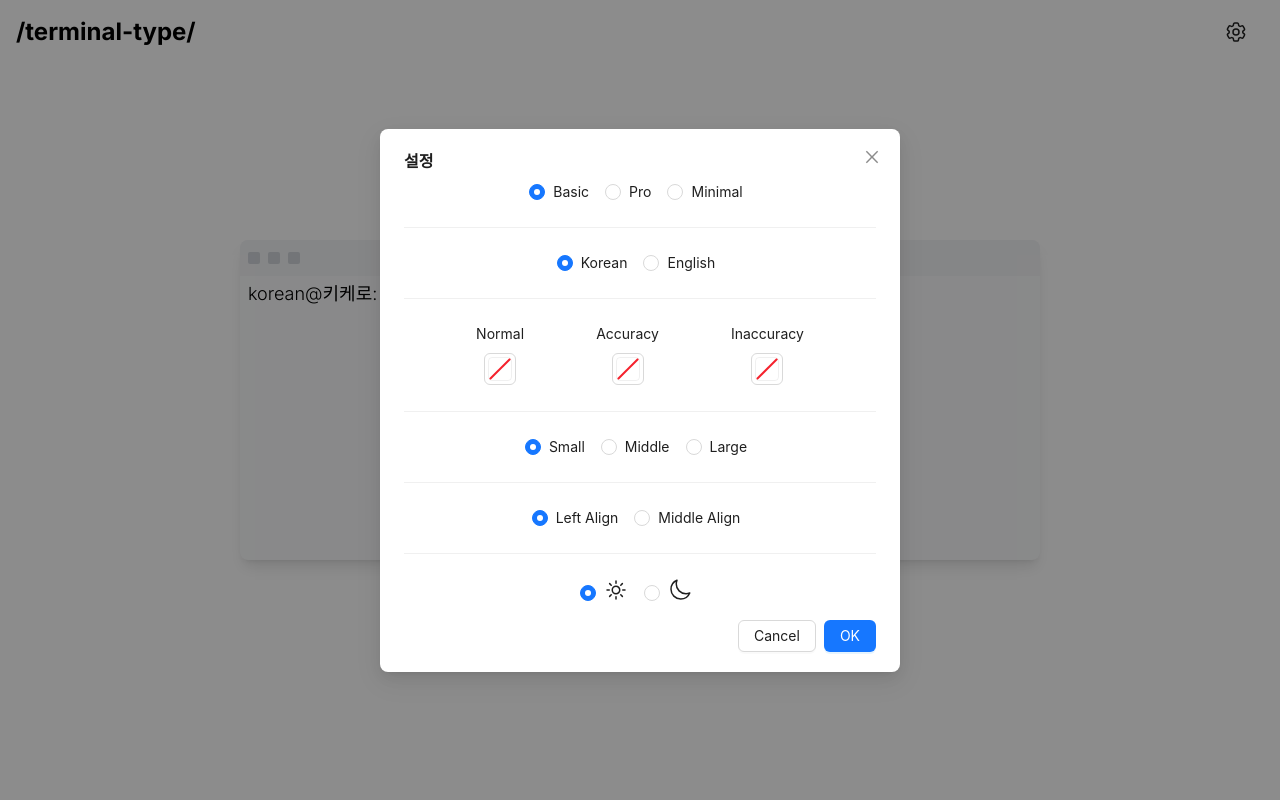
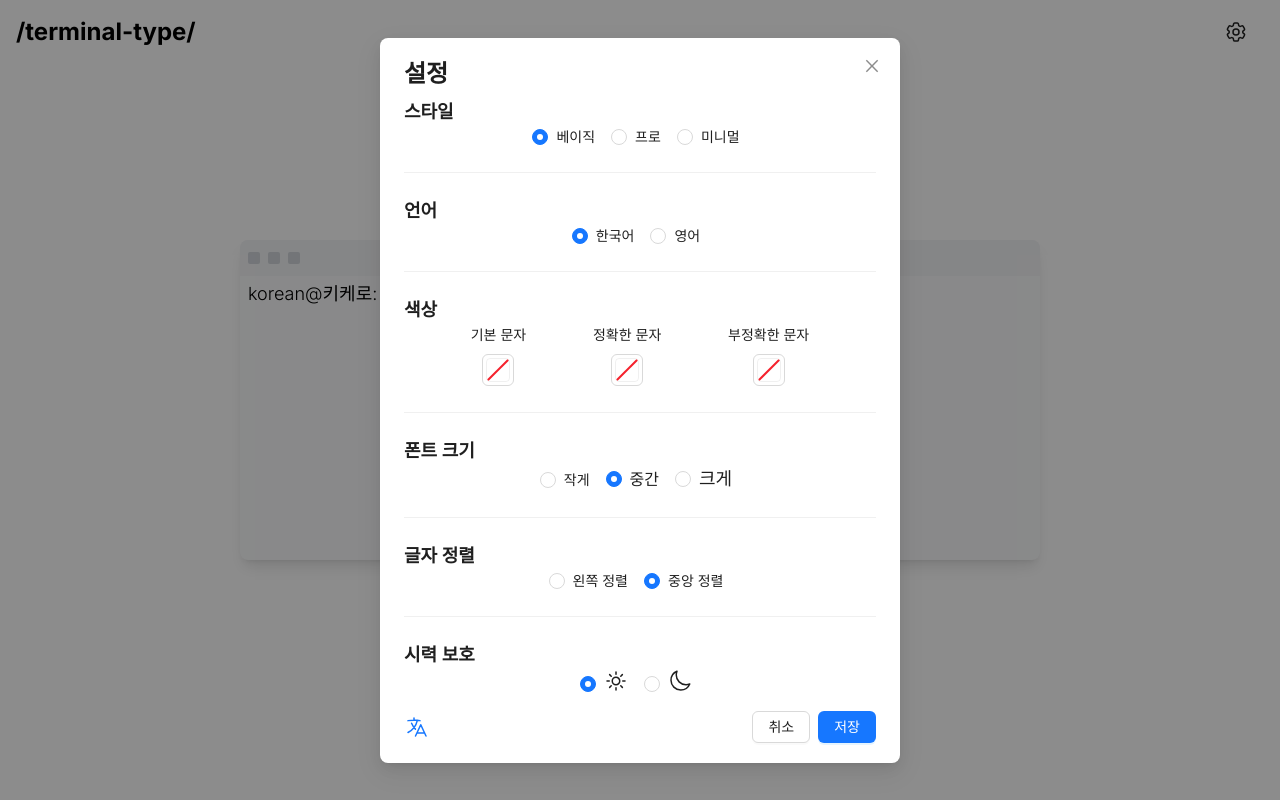
Before and after one commit to ta09472/typing-web, a Next.js app: page / in a window 1280 px wide. Both pictures are taken after a click on the button 1236 px from the left and 32 px from the top of the page. Built offline with nearby package versions, Linux system fonts and the light colour scheme.

Commit message:
modal 추가

```diff
--- a/src/app/components/ColorRadio.tsx
+++ b/src/app/components/ColorRadio.tsx
@@ -1,7 +1,18 @@
-import { ColorPicker, Radio, RadioChangeEvent, Space } from "antd";
+import { ColorPicker, RadioChangeEvent, Space } from "antd";
 import { useState } from "react";
+import { Color } from "../type/custom";
 
-export default function ColorRadio() {
+interface Props {
+  selectedColor: Color;
+  setSelectedColor: (v: Color) => void;
+  isLocal: boolean;
+}
+
+export default function ColorRadio({
+  selectedColor,
+  setSelectedColor,
+  isLocal,
+}: Props) {
   const [value, setValue] = useState(1);
 
   const onChange = (e: RadioChangeEvent) => {
@@ -11,15 +22,15 @@ export default function ColorRadio() {
   return (
     <div className="flex w-full justify-evenly">
       <Space direction="vertical" className=" flex flex-col items-center">
-        Normal
+        {isLocal ? "기본 문자" : "Normal"}
         <ColorPicker />
       </Space>
       <Space direction="vertical" className=" flex flex-col items-center">
-        Accuracy
+        {isLocal ? "정확한 문자" : "Accuracy"}
         <ColorPicker />
       </Space>
       <Space direction="vertical" className=" flex flex-col items-center">
-        Inaccuracy
+        {isLocal ? "부정확한 문자" : "Inaccuracy"}
         <ColorPicker />
       </Space>
     </div>
--- a/src/app/components/LanguageRadio.tsx
+++ b/src/app/components/LanguageRadio.tsx
@@ -1,17 +1,25 @@
 import { Radio, RadioChangeEvent } from "antd";
-import { useState } from "react";
+import { Language } from "../type/custom";
 
-export default function LanguageRadio() {
-  const [value, setValue] = useState(1);
+interface Props {
+  selectedLanguage: Language;
+  setSelectedLanguage: (v: Language) => void;
+  isLocal: boolean;
+}
 
+export default function LanguageRadio({
+  selectedLanguage,
+  setSelectedLanguage,
+  isLocal,
+}: Props) {
   const onChange = (e: RadioChangeEvent) => {
-    setValue(e.target.value);
+    setSelectedLanguage(e.target.value);
   };
 
   return (
-    <Radio.Group onChange={onChange} value={value}>
-      <Radio value={1}>Korean</Radio>
-      <Radio value={2}>English</Radio>
+    <Radio.Group onChange={onChange} value={selectedLanguage}>
+      <Radio value={"korean"}>{isLocal ? "한국어" : "Korean"}</Radio>
+      <Radio value={"english"}>{isLocal ? "영어" : "English"}</Radio>
     </Radio.Group>
   );
 }
--- a/src/app/components/StyleRadio.tsx
+++ /dev/null
@@ -1,18 +0,0 @@
-import { Radio, RadioChangeEvent } from "antd";
-import { useState } from "react";
-
-export default function StyleRadio() {
-  const [value, setValue] = useState(1);
-
-  const onChange = (e: RadioChangeEvent) => {
-    setValue(e.target.value);
-  };
-
-  return (
-    <Radio.Group onChange={onChange} value={value}>
-      <Radio value={1}>Basic</Radio>
-      <Radio value={2}>Pro</Radio>
-      <Radio value={3}>Minimal</Radio>
-    </Radio.Group>
-  );
-}
--- a/src/app/components/TextAlignRadio.tsx
+++ b/src/app/components/TextAlignRadio.tsx
@@ -1,17 +1,25 @@
 import { Radio, RadioChangeEvent } from "antd";
-import { useState } from "react";
+import { TextAlign } from "../type/custom";
 
-export default function TextAlignRadio() {
-  const [value, setValue] = useState(1);
+interface Props {
+  selectedTextAlign: TextAlign;
+  setSelectedTextAlign: (v: TextAlign) => void;
+  isLocal: boolean;
+}
 
+export default function TextAlignRadio({
+  selectedTextAlign,
+  setSelectedTextAlign,
+  isLocal,
+}: Props) {
   const onChange = (e: RadioChangeEvent) => {
-    setValue(e.target.value);
+    setSelectedTextAlign(e.target.value);
   };
 
   return (
-    <Radio.Group onChange={onChange} value={value}>
-      <Radio value={1}>Left Align</Radio>
-      <Radio value={2}>Middle Align</Radio>
+    <Radio.Group onChange={onChange} value={selectedTextAlign}>
+      <Radio value={"left"}>{isLocal ? "왼쪽 정렬" : "Left Align"}</Radio>
+      <Radio value={"center"}>{isLocal ? "중앙 정렬" : "Center Align"}</Radio>
     </Radio.Group>
   );
 }
--- a/src/app/components/TextSizeRadio.tsx
+++ b/src/app/components/TextSizeRadio.tsx
@@ -1,18 +1,32 @@
 import { Radio, RadioChangeEvent } from "antd";
-import { useState } from "react";
+import { FontSize } from "../type/custom";
 
-export default function TextSizeRadio() {
-  const [value, setValue] = useState(1);
+interface Props {
+  selectedFontSize: FontSize;
+  setSelectedFontSize: (v: FontSize) => void;
+  isLocal: boolean;
+}
 
+export default function TextSizeRadio({
+  selectedFontSize,
+  setSelectedFontSize,
+  isLocal,
+}: Props) {
   const onChange = (e: RadioChangeEvent) => {
-    setValue(e.target.value);
+    setSelectedFontSize(e.target.value);
   };
 
   return (
-    <Radio.Group onChange={onChange} value={value}>
-      <Radio value={1}>Small</Radio>
-      <Radio value={2}>Middle</Radio>
-      <Radio value={3}>Large</Radio>
+    <Radio.Group onChange={onChange} value={selectedFontSize}>
+      <Radio value={"small"} className=" text-[14px]">
+        {isLocal ? "작게" : "Small"}
+      </Radio>
+      <Radio value={"middle"} className="text-[16px]">
+        {isLocal ? "중간" : "Middle"}
+      </Radio>
+      <Radio value={"large"} className="text-lg">
+        {isLocal ? "크게" : "Large"}
+      </Radio>
     </Radio.Group>
   );
 }
--- /dev/null
+++ b/src/app/components/ThemeRadio.tsx
@@ -0,0 +1,26 @@
+import { Radio, RadioChangeEvent } from "antd";
+import { Theme } from "../type/custom";
+
+interface Props {
+  selectedTheme: Theme;
+  setSelectedTheme: (v: Theme) => void;
+  isLocal: boolean;
+}
+
+export default function ThemeRadio({
+  selectedTheme,
+  setSelectedTheme,
+  isLocal,
+}: Props) {
+  const onChange = (e: RadioChangeEvent) => {
+    setSelectedTheme(e.target.value);
+  };
+
+  return (
+    <Radio.Group onChange={onChange} value={selectedTheme}>
+      <Radio value={"basic"}>{isLocal ? "베이직" : "Basic"}</Radio>
+      <Radio value={"pro"}>{isLocal ? "프로" : "Pro"}</Radio>
+      <Radio value={"minimal"}>{isLocal ? "미니멀" : "Minimal"}</Radio>
+    </Radio.Group>
+  );
+}
--- a/src/app/page.tsx
+++ b/src/app/page.tsx
@@ -5,18 +5,38 @@ import Pro from "./components/Pro";
 import Minimal from "./components/Minimal";
 import { DarkModeSwitch } from "./components/DarkModeSwitch";
 import { Button, Divider, Modal } from "antd";
-import StyleRadio from "./components/StyleRadio";
+import ThemeRadio from "./components/ThemeRadio";
 import ColorRadio from "./components/ColorRadio";
 import TextAlignRadio from "./components/TextAlignRadio";
 import LanguageRadio from "./components/LanguageRadio";
 import TextSizeRadio from "./components/TextSizeRadio";
+import {
+  Color,
+  FontSize,
+  Language,
+  Mode,
+  TextAlign,
+  Theme,
+} from "./type/custom";
 
 export default function Home() {
-  const [theme, setTheme] = useState<"basic" | "minimal" | "pro">("basic");
-  const [lang, setLang] = useState<"english" | "korean">("korean");
+  const [systemLang, setSystemLang] = useState<Language>("korean");
+  const [theme, setTheme] = useState<Theme>("basic");
+  const [lang, setLang] = useState<Language>("korean");
+  const [_theme, _setTheme] = useState<Mode>("light");
+  const [fontSize, setFontSize] = useState<FontSize>("middle");
+  const [textAlign, setTextAlign] = useState<TextAlign>("center");
+  const [color, setColor] = useState<Color>({
+    normal: "",
+    accuracy: "",
+    inAccuracy: "",
+  });
+
   const [index, setIndex] = useState(0);
   const [input, setInput] = useState("");
   const [isModalOpen, setIsModalOpen] = useState(false);
+
+  const isLocal = systemLang === "korean";
 
   const showModal = () => {
     setIsModalOpen(true);
@@ -30,7 +50,7 @@ export default function Home() {
     setIsModalOpen(false);
   };
 
-  const renderTheme = (theme: "basic" | "minimal" | "pro") => {
+  const renderTheme = (theme: Theme) => {
     switch (theme) {
       case "pro":
         return (
@@ -103,24 +123,123 @@ export default function Home() {
       </div>
       <Suspense fallback={<div>loading..</div>}>{renderTheme(theme)}</Suspense>
       <Modal
-        title="설정"
+        title={<span className=" text-2xl">{isLocal ? "설정" : "Config"}</span>}
         open={isModalOpen}
         onOk={handleOk}
+        footer={
+          <div className="flex items-center justify-between">
+            <Button
+              className="p-0 m-0"
+              type="link"
+              onClick={() => {
+                setSystemLang((prv) => {
+                  if (prv === "english") return "korean";
+                  return "english";
+                });
+              }}
+            >
+              <svg
+                xmlns="http://www.w3.org/2000/svg"
+                fill="none"
+                viewBox="0 0 24 24"
+                strokeWidth={1.5}
+                stroke="currentColor"
+                className="w-6 h-6"
+              >
+                <path
+                  strokeLinecap="round"
+                  strokeLinejoin="round"
+                  d="m10.5 21 5.25-11.25L21 21m-9-3h7.5M3 5.621a48.474 48.474 0 0 1 6-.371m0 0c1.12 0 2.233.038 3.334.114M9 5.25V3m3.334 2.364C11.176 10.658 7.69 15.08 3 17.502m9.334-12.138c.896.061 1.785.147 2.666.257m-4.589 8.495a18.023 18.023 0 0 1-3.827-5.802"
+                />
+              </svg>
+            </Button>
+            <div className="flex gap-2">
+              <Button onClick={handleCancel}>
+                {isLocal ? "취소" : "Cancel"}
+              </Button>
+              <Button type="primary" onClick={handleOk}>
+                {isLocal ? "저장" : "Save"}
+              </Button>
+            </div>
+          </div>
+        }
         onCancel={handleCancel}
         centered
       >
         <div className="flex flex-col items-center w-full justify-between">
-          <StyleRadio />
+          <div className="flex w-full flex-col">
+            <span className=" font-semibold text-lg">
+              {isLocal ? "스타일" : "Style"}
+            </span>
+            <div className="flex flex-col items-center w-full justify-between">
+              <ThemeRadio
+                selectedTheme={theme}
+                setSelectedTheme={setTheme}
+                isLocal={isLocal}
+              />
+            </div>
+          </div>
           <Divider />
-          <LanguageRadio />
+          <div className="flex w-full flex-col">
+            <span className=" font-semibold text-lg">
+              {isLocal ? "언어" : "Language"}
+            </span>
+            <div className="flex flex-col items-center w-full justify-between">
+              <LanguageRadio
+                selectedLanguage={lang}
+                setSelectedLanguage={setLang}
+                isLocal={isLocal}
+              />
+            </div>
+          </div>
           <Divider />
-          <ColorRadio />
+          <div className="flex w-full flex-col">
+            <span className=" font-semibold text-lg">
+              {isLocal ? "색상" : "Color"}
+            </span>
+            <div className="flex flex-col items-center w-full justify-between">
+              <ColorRadio
+                selectedColor={color}
+                setSelectedColor={setColor}
+                isLocal={isLocal}
+              />
+            </div>
+          </div>
           <Divider />
-          <TextSizeRadio />
+          <div className="flex w-full flex-col">
+            <span className=" font-semibold text-lg">
+              {isLocal ? "폰트 크기" : "Font Size"}
+            </span>
+            <div className="flex flex-col items-center w-full justify-between">
+              <TextSizeRadio
+                selectedFontSize={fontSize}
+                setSelectedFontSize={setFontSize}
+                isLocal={isLocal}
+              />
+            </div>
+          </div>
           <Divider />
-          <TextAlignRadio />
+          <div className="flex w-full flex-col">
+            <span className=" font-semibold text-lg">
+              {isLocal ? "글자 정렬" : "Text Align"}
+            </span>
+            <div className="flex flex-col items-center w-full justify-between">
+              <TextAlignRadio
+                selectedTextAlign={textAlign}
+                setSelectedTextAlign={setTextAlign}
+                isLocal={isLocal}
+              />
+            </div>
+          </div>
           <Divider />
-          <DarkModeSwitch />
+          <div className="flex w-full flex-col">
+            <span className=" font-semibold text-lg">
+              {isLocal ? "시력 보호" : "Dark Mode"}
+            </span>
+            <div className="flex flex-col items-center w-full justify-between">
+              <DarkModeSwitch _setTheme={_setTheme} _theme={_theme} />
+            </div>
+          </div>
         </div>
       </Modal>
     </div>
--- /dev/null
+++ b/src/app/type/custom.ts
@@ -0,0 +1,10 @@
+export type Theme = "basic" | "minimal" | "pro";
+export type Language = "korean" | "english";
+export type Mode = "dark" | "light";
+export type TextAlign = "left" | "center";
+export type FontSize = "small" | "middle" | "large";
+export type Color = {
+  normal: string;
+  accuracy: string;
+  inAccuracy: string;
+};
```
Also changed, not shown: src/app/components/DarkModeSwitch.tsx (+8 -5 lines).
